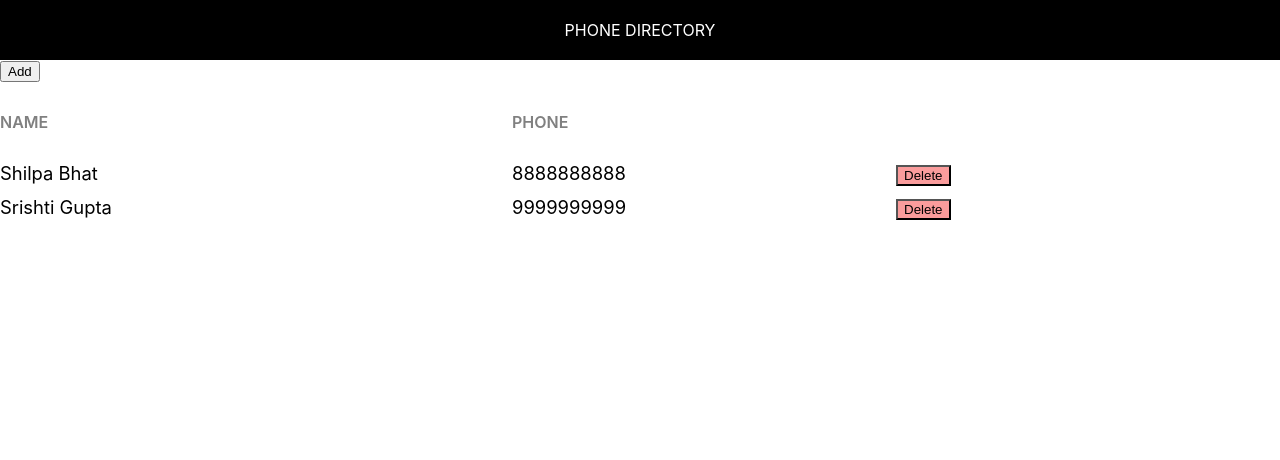
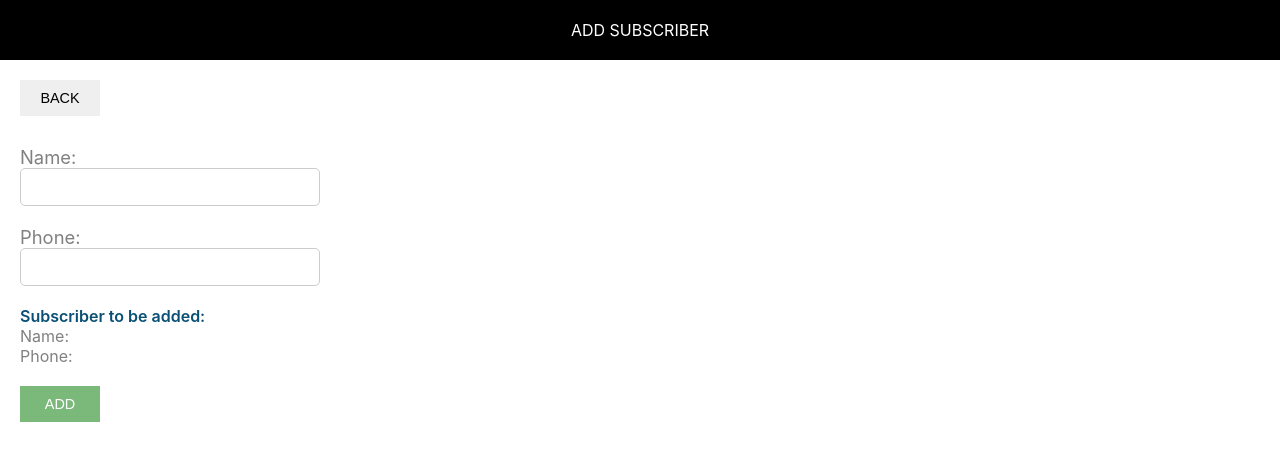
Before and after one commit to Aanchi-glitch2744/phone-directory, a React (Create React App) app: page / in a window 1280 px wide. Shown: the top 460 px of the page. Built offline with nearby package versions, Linux system fonts and the light colour scheme.

Commit message:
Added 'AddSubscriber' component

```diff
--- a/src/index.js
+++ b/src/index.js
@@ -3,15 +3,13 @@ import ReactDOM from 'react-dom';
 import './index.css';
 import App from './App';
 import reportWebVitals from './reportWebVitals';
+import AddSusbscriber from './AddSubscriber';
+import './common/common.css';
 
 ReactDOM.render(
   <React.StrictMode>
-    <App />
+    <AddSusbscriber />
   </React.StrictMode>,
   document.getElementById('root')
 );
-
-// If you want to start measuring performance in your app, pass a function
-// to log results (for example: reportWebVitals(console.log))
-// or send to an analytics endpoint. Learn more: https://bit.ly/CRA-vitals
 reportWebVitals();
```
